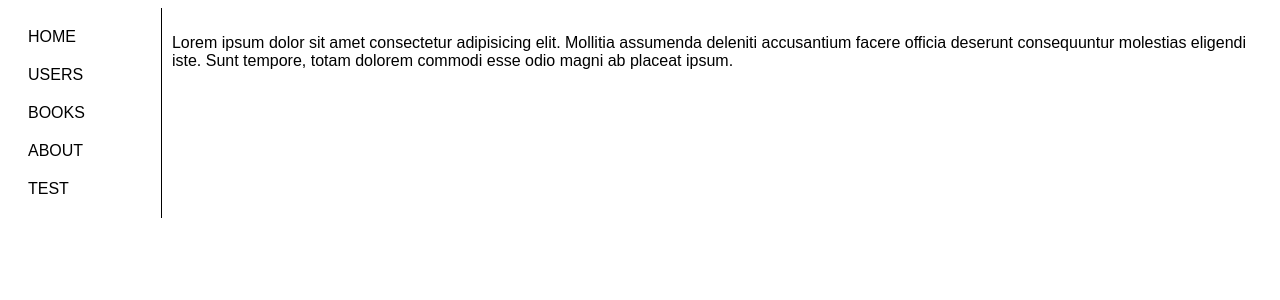
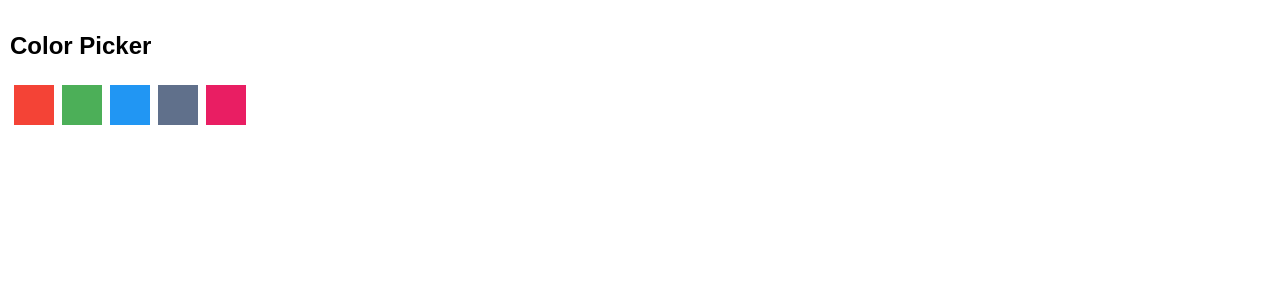
Before and after one commit to Yevheniia30/goit-react-test, a React (Create React App) app: page / in a window 1280 px wide. Shown: the top 300 px of the page. Built offline with nearby package versions, Linux system fonts and the light colour scheme.

Commit message:
practice

```diff
--- a/package.json
+++ b/package.json
@@ -6,6 +6,7 @@
     "@testing-library/jest-dom": "^5.11.9",
     "@testing-library/react": "^11.2.5",
     "@testing-library/user-event": "^12.6.3",
+    "modern-normalize": "^1.0.0",
     "react": "^17.0.1",
     "react-dom": "^17.0.1",
     "react-scripts": "4.0.2",
--- a/src/App.js
+++ b/src/App.js
@@ -1,12 +1,22 @@
-import Navigation from "./components/Navigation";
+// import Navigation from "./components/Navigation";
 import "./components/app.style.css";
-import Content from "./components/Content";
+// import Content from "./components/Content";
+import ColorPicker from "./components/ColorPicker";
+
+const colorPickerOptions = [
+  { label: "red", color: "#F44336" },
+  { label: "green", color: "#4CAF58" },
+  { label: "blue", color: "#2196F3" },
+  { label: "gray", color: "#60708B" },
+  { label: "pink", color: "#E91E63" },
+];
 
 const App = () => {
   return (
     <div className="app">
-      <Navigation />
-      <Content />
+      {/* <Navigation /> */}
+      {/* <Content /> */}
+      <ColorPicker options={colorPickerOptions} />
     </div>
   );
 };
--- a/src/components/BookList/index.jsx
+++ b/src/components/BookList/index.jsx
@@ -1,5 +1,6 @@
 import PropTypes from "prop-types";
 import BookItem from "./BookItem";
+// import BookItem from "components/BookItem";
 
 const BookList = ({ title, books }) => {
   return (
--- /dev/null
+++ b/src/components/ColorPicker/index.jsx
@@ -0,0 +1,20 @@
+import "./styles.css";
+
+const ColorPicker = ({ options }) => {
+  return (
+    <div className="ColorPicker">
+      <h2 className="ColorPicker__title">Color Picker</h2>
+      <div>
+        {options.map((option) => (
+          // инлайн стили
+          <span
+            className="ColorPicker__option"
+            style={{ backgroundColor: option.color }}
+          ></span>
+        ))}
+      </div>
+    </div>
+  );
+};
+
+export default ColorPicker;
--- /dev/null
+++ b/src/components/ColorPicker/styles.css
@@ -0,0 +1,12 @@
+.ColorPicker {
+  padding: 10px;
+}
+.ColorPicker__title {
+  line-height: 1.3;
+}
+.ColorPicker__option {
+  display: inline-block;
+  width: 40px;
+  height: 40px;
+  margin: 4px;
+}
--- a/src/components/Content/styles.css
+++ b/src/components/Content/styles.css
@@ -1,5 +1,6 @@
 .content {
   padding: 10px;
+  background-color: #777;
 }
 .title {
   margin: 0;
--- a/src/index.js
+++ b/src/index.js
@@ -1,6 +1,9 @@
 import React from "react";
 import ReactDOM from "react-dom";
-import PropTypes from "prop-types";
+import "./index.css";
+import "modern-normalize/modern-normalize.css";
+
+// import PropTypes from "prop-types";
 
 // import './index.css';
 import App from "./App";
```
Also changed, not shown: src/index.css (added), 1 other file (tests, documents, lock files or other folders).
